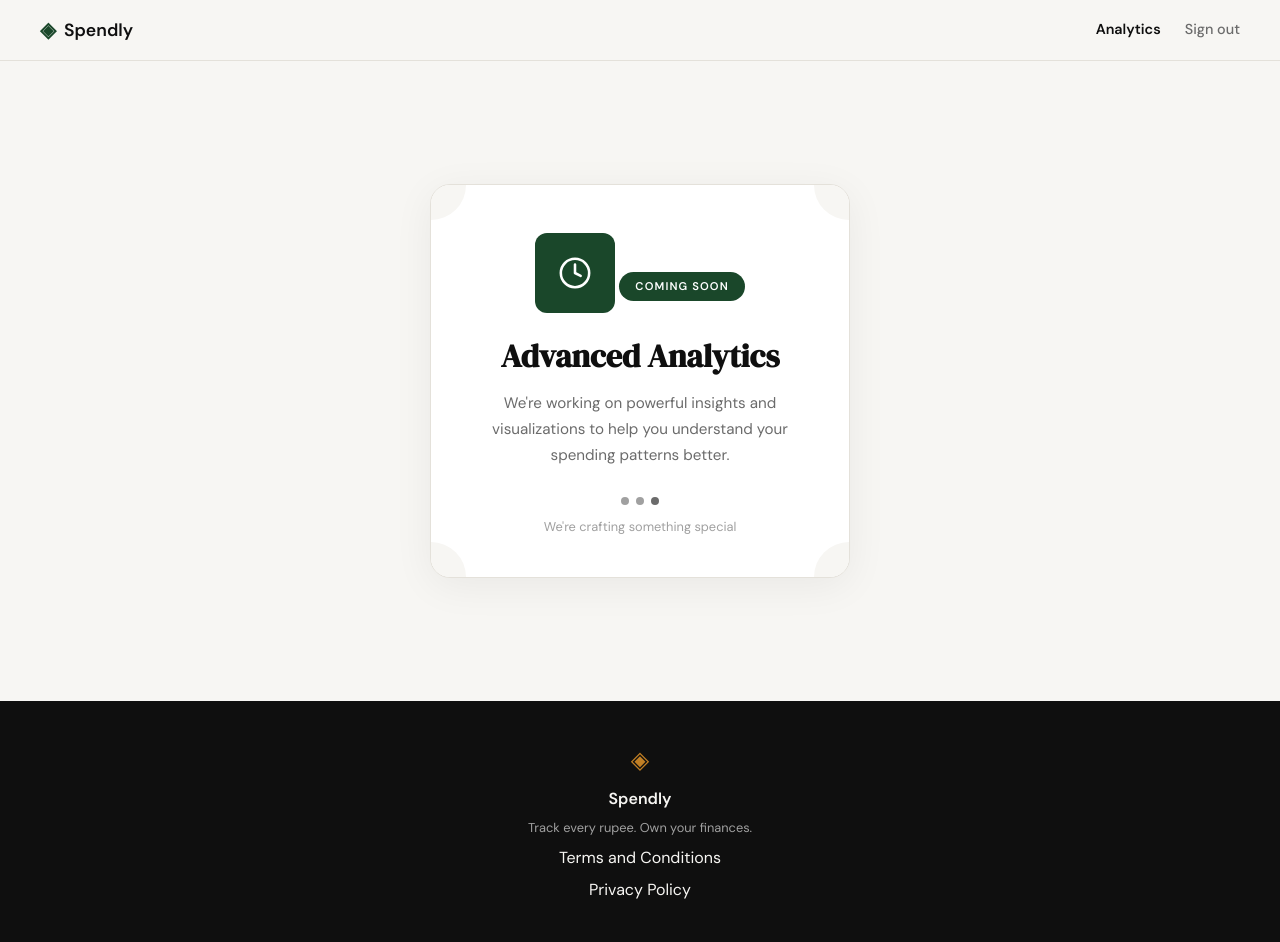
After one commit to Anant4830/spendly, a Flask app: page /analytics in a window 1280 px wide. The commit adds this page. Run offline with Flask 3, Linux system fonts and the light colour scheme; a user stored in the database is signed in.

Commit message:
add comming soon page

```diff
--- a/app.py
+++ b/app.py
@@ -205,6 +205,13 @@ def profile():
     )
 
 
+@app.route("/analytics")
+def analytics():
+    if not session.get("user_id"):
+        return redirect(url_for("login"))
+    return render_template("analytics.html")
+
+
 @app.route("/expenses/add")
 def add_expense():
     return "Add expense — coming in Step 7"
--- a/static/css/style.css
+++ b/static/css/style.css
@@ -554,6 +554,114 @@ a { color: inherit; text-decoration: none; }
 }
 
 /* ------------------------------------------------------------------ */
+/* Navbar active state                                                 */
+/* ------------------------------------------------------------------ */
+
+.nav-links a.nav-active {
+    color: var(--ink);
+    font-weight: 600;
+}
+
+/* ------------------------------------------------------------------ */
+/* Analytics — Coming Soon                                             */
+/* ------------------------------------------------------------------ */
+
+.cs-section {
+    min-height: calc(100vh - 60px - 100px);
+    display: flex;
+    align-items: center;
+    justify-content: center;
+    padding: 3rem 2rem;
+}
+
+.cs-card {
+    position: relative;
+    background: var(--paper-card);
+    border: 1px solid var(--border);
+    border-radius: var(--radius-lg);
+    padding: 3rem 2.5rem 2.5rem;
+    width: 100%;
+    max-width: 420px;
+    text-align: center;
+    box-shadow: 0 8px 40px rgba(0,0,0,0.06);
+    overflow: hidden;
+}
+
+.cs-corner {
+    position: absolute;
+    width: 70px;
+    height: 70px;
+    border-radius: 50%;
+    background: var(--paper);
+}
+
+.cs-corner--tl { top: -35px; left: -35px; }
+.cs-corner--tr { top: -35px; right: -35px; }
+.cs-corner--bl { bottom: -35px; left: -35px; }
+.cs-corner--br { bottom: -35px; right: -35px; }
+
+.cs-icon {
+    display: inline-flex;
+    align-items: center;
+    justify-content: center;
+    width: 80px;
+    height: 80px;
+    background: var(--accent);
+    border-radius: var(--radius-md);
+    margin-bottom: 1.5rem;
+}
+
+.cs-badge {
+    display: inline-block;
+    background: var(--accent);
+    color: #ffffff;
+    font-size: 0.7rem;
+    font-weight: 600;
+    letter-spacing: 0.1em;
+    text-transform: uppercase;
+    padding: 0.35rem 1rem;
+    border-radius: 999px;
+    margin-bottom: 1.25rem;
+}
+
+.cs-title {
+    font-family: var(--font-display);
+    font-size: 2rem;
+    color: var(--ink);
+    line-height: 1.2;
+    margin-bottom: 1rem;
+}
+
+.cs-body {
+    font-size: 0.95rem;
+    color: var(--ink-muted);
+    line-height: 1.7;
+    max-width: 300px;
+    margin: 0 auto 1.75rem;
+}
+
+.cs-dots {
+    display: flex;
+    justify-content: center;
+    gap: 0.45rem;
+    margin-bottom: 0.75rem;
+}
+
+.cs-dot {
+    width: 8px;
+    height: 8px;
+    border-radius: 50%;
+    background: var(--ink-faint);
+}
+
+.cs-dot--active { background: var(--ink-muted); }
+
+.cs-tagline {
+    font-size: 0.8rem;
+    color: var(--ink-faint);
+}
+
+/* ------------------------------------------------------------------ */
 /* Responsive                                                          */
 /* ------------------------------------------------------------------ */
 
--- /dev/null
+++ b/templates/analytics.html
@@ -0,0 +1,35 @@
+{% extends "base.html" %}
+
+{% block title %}Analytics — Spendly{% endblock %}
+
+{% block content %}
+<section class="cs-section">
+    <div class="cs-card">
+        <div class="cs-corner cs-corner--tl"></div>
+        <div class="cs-corner cs-corner--tr"></div>
+        <div class="cs-corner cs-corner--bl"></div>
+        <div class="cs-corner cs-corner--br"></div>
+
+        <div class="cs-icon">
+            <svg width="34" height="34" viewBox="0 0 24 24" fill="none" stroke="white" stroke-width="1.8" stroke-linecap="round" stroke-linejoin="round">
+                <circle cx="12" cy="12" r="10"/>
+                <polyline points="12 6 12 12 16 14"/>
+            </svg>
+        </div>
+
+        <span class="cs-badge">Coming Soon</span>
+
+        <h1 class="cs-title">Advanced Analytics</h1>
+
+        <p class="cs-body">We're working on powerful insights and visualizations to help you understand your spending patterns better.</p>
+
+        <div class="cs-dots">
+            <span class="cs-dot"></span>
+            <span class="cs-dot"></span>
+            <span class="cs-dot cs-dot--active"></span>
+        </div>
+
+        <p class="cs-tagline">We're crafting something special</p>
+    </div>
+</section>
+{% endblock %}
--- a/templates/base.html
+++ b/templates/base.html
@@ -20,6 +20,7 @@
             </a>
             <div class="nav-links">
                 {% if session.get('user_id') %}
+                    <a href="{{ url_for('analytics') }}" class="{% if request.endpoint == 'analytics' %}nav-active{% endif %}">Analytics</a>
                     <a href="{{ url_for('logout') }}">Sign out</a>
                 {% else %}
                     <a href="{{ url_for('login') }}">Sign in</a>
```
Also changed, not shown: .claude/commands/code-review-feature.md.
